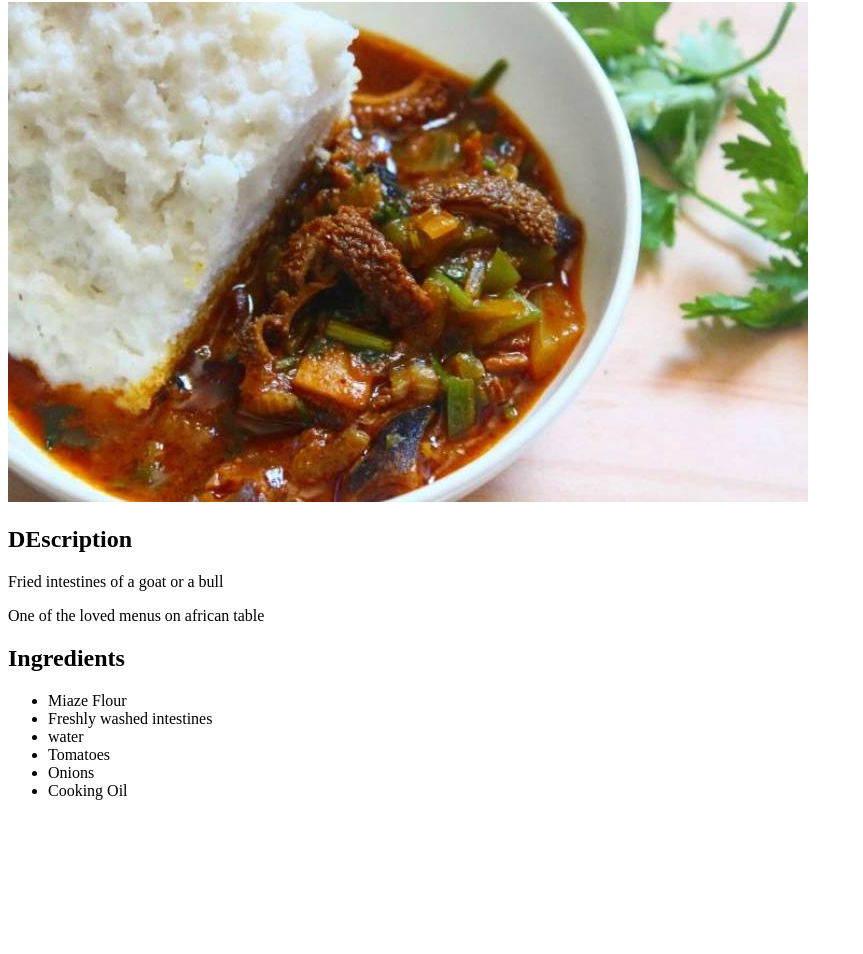
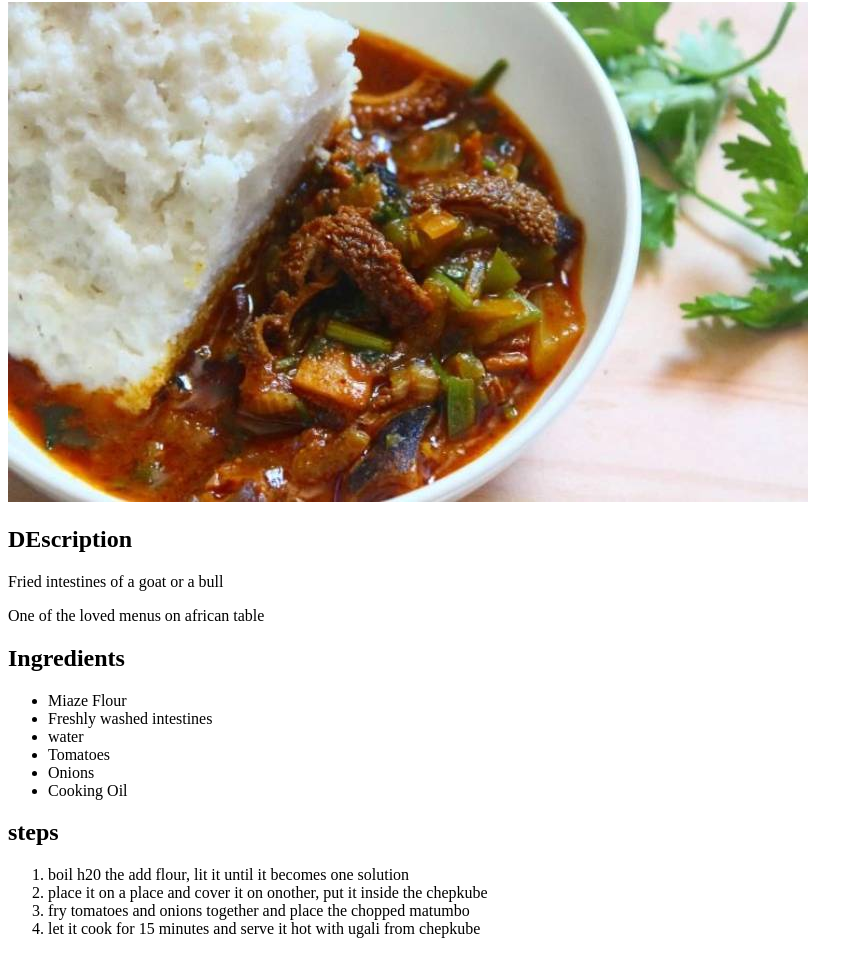
Before and after one commit to Justus-Kimutai/kimutai_recipes, a plain HTML site: page recipes/ugali_matumbo.html in a window 1280 px wide. Shown: the part 78-1032 px from the top of the page, without its empty margins (0-863 px from the left). Before the commit the page ends 894 px from the top, so only its background shows below. Drawn offline with Linux system fonts and the light colour scheme.

Commit message:
Add the steps on each dish

```diff
--- a/recipes/ugali_matumbo.html
+++ b/recipes/ugali_matumbo.html
@@ -20,6 +20,13 @@
         <li>Onions</li>
         <li>Cooking Oil</li>
     </ul>
+    <h2>steps</h2>
+    <ol>
+        <li>boil h20 the add flour, lit it until it becomes one solution</li>
+        <li>place it on a place and cover it on onother, put it inside the chepkube</li>
+        <li>fry tomatoes and onions together and place the chopped matumbo</li>
+        <li>let it cook for 15 minutes and serve it hot with ugali from chepkube</li>
+    </ol>
 
 </body>
 </html>
```
Also changed, not shown: recipes/Mursik.html (+6 -0 lines).
